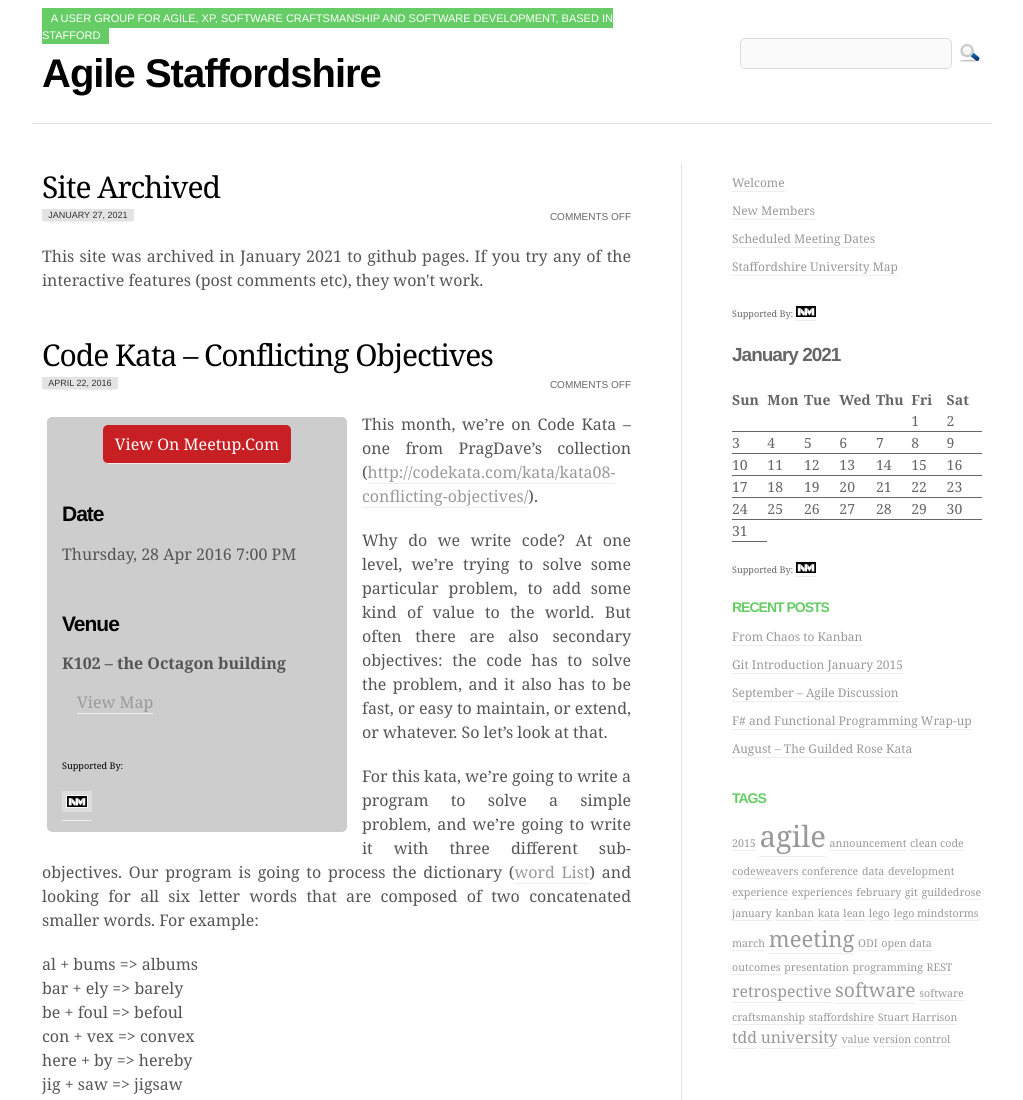
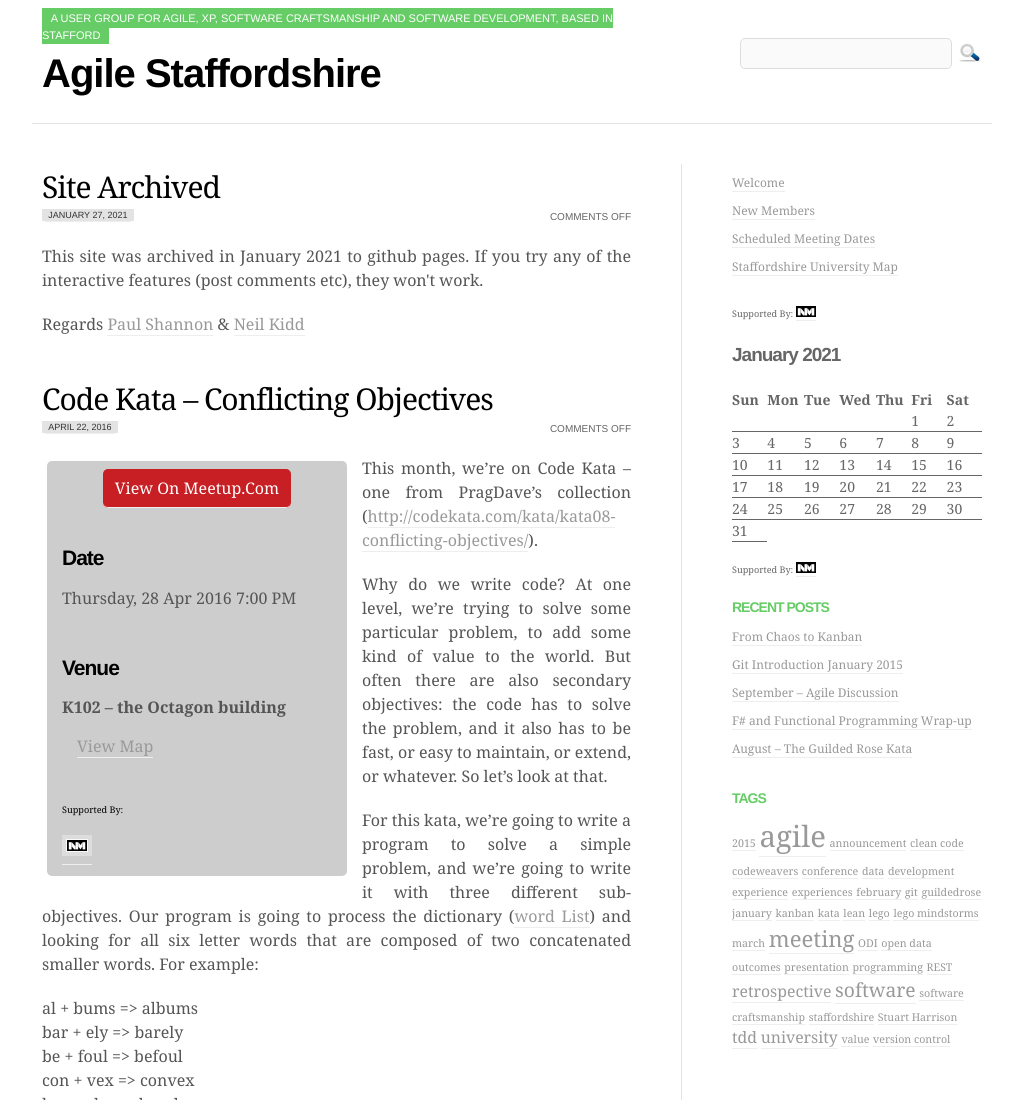
Before and after one commit to neilkidd/agilestaffordshire, a plain HTML site: page docs/index.html in a window 1280 px wide. Shown: the top 1100 px of the page, without its empty margins (128-1151 px from the left). Drawn offline with Linux system fonts and the light colour scheme; files that its build step writes are made by us from their sources.

Commit message:
We birthed it and we put it to pasture ...

```diff
--- a/docs/index.html
+++ b/docs/index.html
@@ -85,6 +85,7 @@ img.emoji {
 			<div class="clearfix"></div>
 			<div class="entry">
 <p>This site was archived in January 2021 to github pages. If you try any of the interactive features (post comments etc), they won't work.</p>
+<p>Regards <a href="https://blog.paulshannon.com/" rel="bookmark">Paul Shannon</a> &amp; <a href="https://kidd.org.uk" rel="bookmark">Neil Kidd</a></p>
 </div>
 			<div class="clearfix"></div>
 
```
